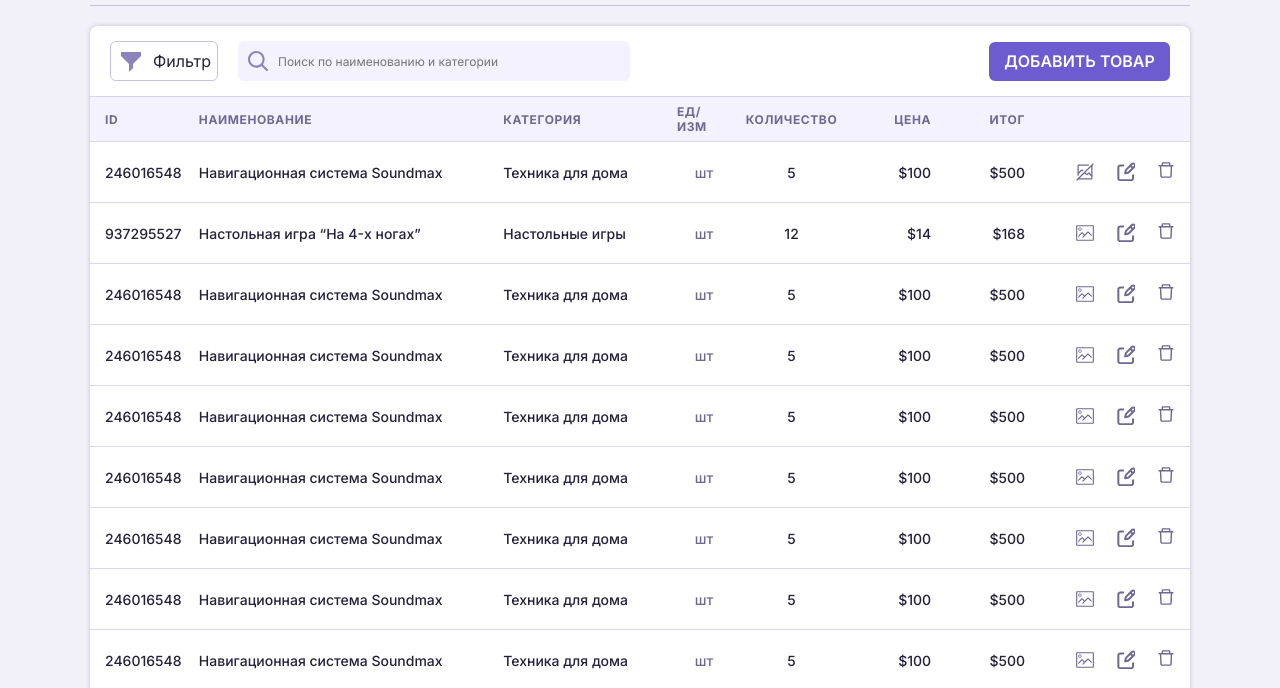
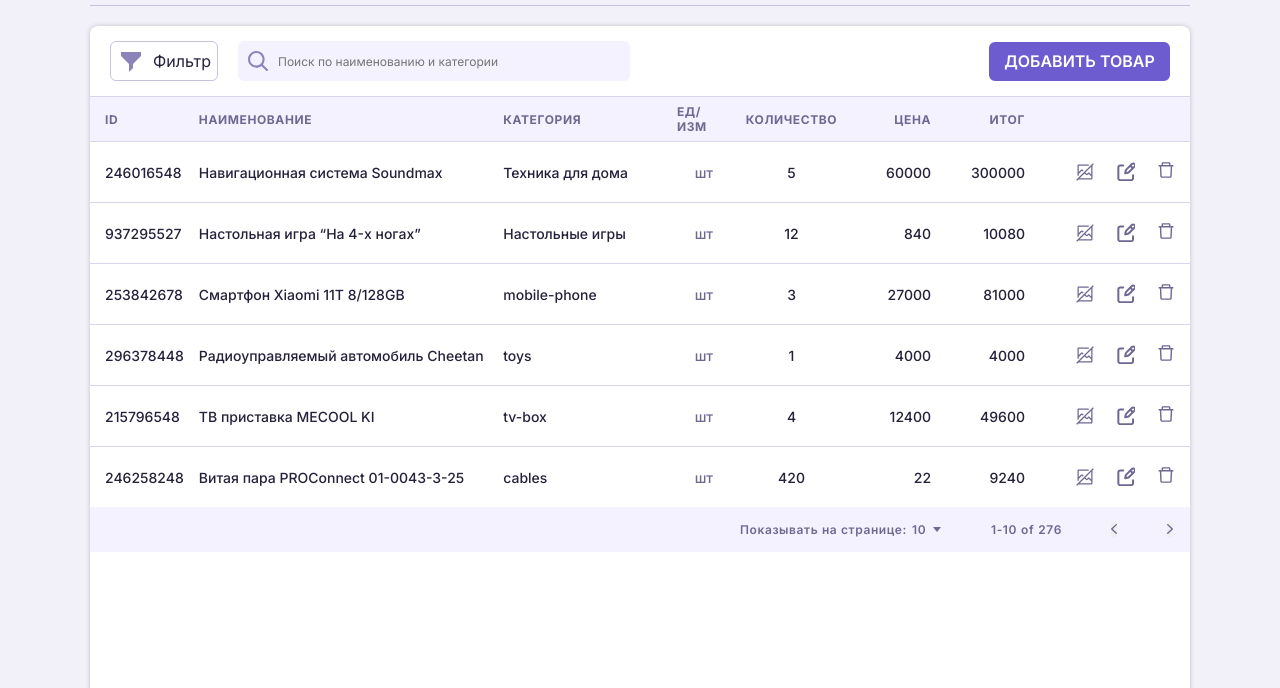
Before and after one commit to LeerenaLi/crm, a plain HTML site: page index.html in a window 1280 px wide. Shown: the part 111-799 px from the top of the page. Drawn offline with Linux system fonts and the light colour scheme.

Commit message:
homework M5 lesson6

```diff
--- a/css/global.css
+++ b/css/global.css
@@ -53,3 +53,7 @@ h1, h2, h3, p, figure, fieldset {
     padding: 0 30px;
     margin: 0 auto;
 }
+
+.delete {
+    display: none;
+}
--- a/index.html
+++ b/index.html
@@ -162,7 +162,7 @@
                             </tr>
                         </thead>
                         <tbody class="table__body">
-                            <tr class="table__row">
+                            <!-- <tr class="table__row">
                                 <td class="table__cell">246016548</td>
                                 <td class="table__cell">Навигационная система Soundmax</td>
                                 <td class="table__cell">Техника для дома</td>
@@ -189,9 +189,9 @@
                                         </svg>
                                     </button>
                                 </td>
-                            </tr>
+                            </tr> -->
 
-                            <tr class="table__row">
+                            <!-- <tr class="table__row">
                                 <td class="table__cell">937295527</td>
                                 <td class="table__cell">Настольная игра “На 4-х ногах”</td>
                                 <td class="table__cell">Настольные игры</td>
@@ -459,7 +459,7 @@
                                         </svg>
                                     </button>
                                 </td>
-                            </tr>
+                            </tr> -->
                         </tbody>
                     </table>
                 </div>
--- a/js/rows.js
+++ b/js/rows.js
@@ -1,6 +1,22 @@
 'use strict';
 
 const arr = [
+    {
+        id: 246016548,
+        title: 'Навигационная система Soundmax',
+        category: 'Техника для дома',
+        units: 'шт',
+        count: 5,
+        price: 60000,
+    },
+    {
+        id: 937295527,
+        title: 'Настольная игра “На 4-х ногах”',
+        category: 'Настольные игры',
+        units: 'шт',
+        count: 12,
+        price: 840,
+    },
     {
         id: 253842678,
         title: 'Смартфон Xiaomi 11T 8/128GB',
@@ -48,13 +64,46 @@ const renderGoods = () => {
         };
 
         const newTR = createTR();
-        console.log('newTR: ', newTR);
 
         const createTD = (text, tag = 'td', _class = 'table__cell') => {
             const td = document.createElement(tag);
             td.className = _class;
             td.textContent = text;
             newTR.append(td);
+        };
+
+        const createBtnsTd = () => {
+            const btnsTd = document.createElement('td');
+            btnsTd.classList.add('table__cell', 'table__cell_btns');
+            newTR.append(btnsTd);
+
+            const noImgBtn = document.createElement('button');
+            noImgBtn.classList.add('no-img');
+            noImgBtn.insertAdjacentHTML('beforeend', `
+                <svg width="20" height="20" viewbox="0 0 20 20" fill="#6E6893" xmlns="http://www.w3.org/2000/svg">
+                    <path d="M18.75 2.13375L17.8663 1.25L1.25 17.8663L2.13375 18.75L3.38375 17.5H16.25C16.5814 17.4995 16.899 17.3676 17.1333 17.1333C17.3676 16.899 17.4995 16.5814 17.5 16.25V3.38375L18.75 2.13375ZM16.25 16.25H4.63375L9.50437 11.3794L10.9913 12.8663C11.2257 13.1006 11.5435 13.2322 11.875 13.2322C12.2065 13.2322 12.5243 13.1006 12.7587 12.8663L13.75 11.875L16.25 14.3731V16.25ZM16.25 12.605L14.6337 10.9888C14.3993 10.7544 14.0815 10.6228 13.75 10.6228C13.4185 10.6228 13.1007 10.7544 12.8663 10.9888L11.875 11.98L10.3894 10.4944L16.25 4.63375V12.605Z" />
+                    <path d="M3.75 13.75V11.875L6.875 8.75187L7.73313 9.61062L8.61812 8.72563L7.75875 7.86625C7.52434 7.63191 7.20646 7.50027 6.875 7.50027C6.54354 7.50027 6.22566 7.63191 5.99125 7.86625L3.75 10.1075V3.75H13.75V2.5H3.75C3.41858 2.50033 3.10083 2.63213 2.86648 2.86648C2.63213 3.10083 2.50033 3.41858 2.5 3.75V13.75H3.75Z" />
+                </svg>
+            `);
+
+            const editBtn = document.createElement('button');
+            editBtn.classList.add('edit', 'edit-table');
+            editBtn.insertAdjacentHTML('beforeend', `
+                <svg width="18" height="19" viewbox="0 0 18 19" fill="none" xmlns="http://www.w3.org/2000/svg">
+                    <path d="M13.5629 3.86078L15.6394 5.93629L13.5629 3.86078ZM14.8982 2.03233L9.28343 7.64709C8.99332 7.9368 8.79546 8.3059 8.7148 8.70789L8.19617 11.304L10.7923 10.7844C11.1942 10.704 11.5629 10.5069 11.8531 10.2167L17.4678 4.60196C17.6366 4.43324 17.7704 4.23293 17.8617 4.01248C17.953 3.79203 18 3.55576 18 3.31714C18 3.07853 17.953 2.84225 17.8617 2.6218C17.7704 2.40136 17.6366 2.20105 17.4678 2.03233C17.2991 1.8636 17.0988 1.72976 16.8784 1.63845C16.6579 1.54714 16.4216 1.50014 16.183 1.50014C15.9444 1.50014 15.7081 1.54714 15.4877 1.63845C15.2672 1.72976 15.0669 1.8636 14.8982 2.03233V2.03233Z" stroke="#6E6893" stroke-width="2" stroke-linecap="round" stroke-linejoin="round"/>
+                    <path d="M16.0394 13.2648V16.206C16.0394 16.726 15.8328 17.2248 15.4651 17.5925C15.0973 17.9602 14.5986 18.1668 14.0786 18.1668H3.29415C2.77411 18.1668 2.27537 17.9602 1.90765 17.5925C1.53993 17.2248 1.33334 16.726 1.33334 16.206V5.42157C1.33334 4.90154 1.53993 4.4028 1.90765 4.03508C2.27537 3.66735 2.77411 3.46077 3.29415 3.46077H6.23535" stroke="#6E6893" stroke-width="2" stroke-linecap="round" stroke-linejoin="round"/>
+                </svg>
+            `);
+
+            const corfBtn = document.createElement('button');
+            corfBtn.classList.add('corf');
+            corfBtn.insertAdjacentHTML('beforeend', `
+                <svg width="16" height="16" viewbox="0 0 16 16" fill="#6E6893" xmlns="http://www.w3.org/2000/svg">
+                    <path d="M5.03125 1.59375H4.875C4.96094 1.59375 5.03125 1.52344 5.03125 1.4375V1.59375H10.9688V1.4375C10.9688 1.52344 11.0391 1.59375 11.125 1.59375H10.9688V3H12.375V1.4375C12.375 0.748047 11.8145 0.1875 11.125 0.1875H4.875C4.18555 0.1875 3.625 0.748047 3.625 1.4375V3H5.03125V1.59375ZM14.875 3H1.125C0.779297 3 0.5 3.2793 0.5 3.625V4.25C0.5 4.33594 0.570312 4.40625 0.65625 4.40625H1.83594L2.31836 14.6211C2.34961 15.2871 2.90039 15.8125 3.56641 15.8125H12.4336C13.1016 15.8125 13.6504 15.2891 13.6816 14.6211L14.1641 4.40625H15.3438C15.4297 4.40625 15.5 4.33594 15.5 4.25V3.625C15.5 3.2793 15.2207 3 14.875 3ZM12.2832 14.4062H3.7168L3.24414 4.40625H12.7559L12.2832 14.4062Z" />
+                </svg>
+            `)
+
+            btnsTd.append(noImgBtn, editBtn, corfBtn);
         };
 
         const tdId = createTD(String(obj.id));
@@ -68,12 +117,7 @@ const renderGoods = () => {
         createTD(String(obj.price), 'td', 'table__cell table__cell_price');
         const tdTotal = createTD(String(obj.count * obj.price),'td', 'table__cell table__cell_total');
 
-        const tableBtns = document.querySelector('.table__cell_btns');
-        console.log(tableBtns);
-
-        const tdBtns = tableBtns.cloneNode(true);
-        console.log('tdBtns: ', tdBtns);
-        newTR.append(tdBtns);
+        const btnsTd = createBtnsTd();
 
         return newTR;
     };
@@ -82,6 +126,18 @@ const renderGoods = () => {
         obj = arr[i];
         console.log(obj);
         tableBody.append(createRow(obj));
-    }
+    };
+
+    const rows = document.querySelectorAll('.table__row');
+
+    tableBody.addEventListener('click', e => {
+        const target = e.target;
+        if (target.closest('.corf')) {
+            target.closest('.table__row').remove();
+
+            arr.splice(arr.indexOf(target), 1);
+            console.log(arr);
+        }
+    });
 };
 renderGoods(arr);
```
